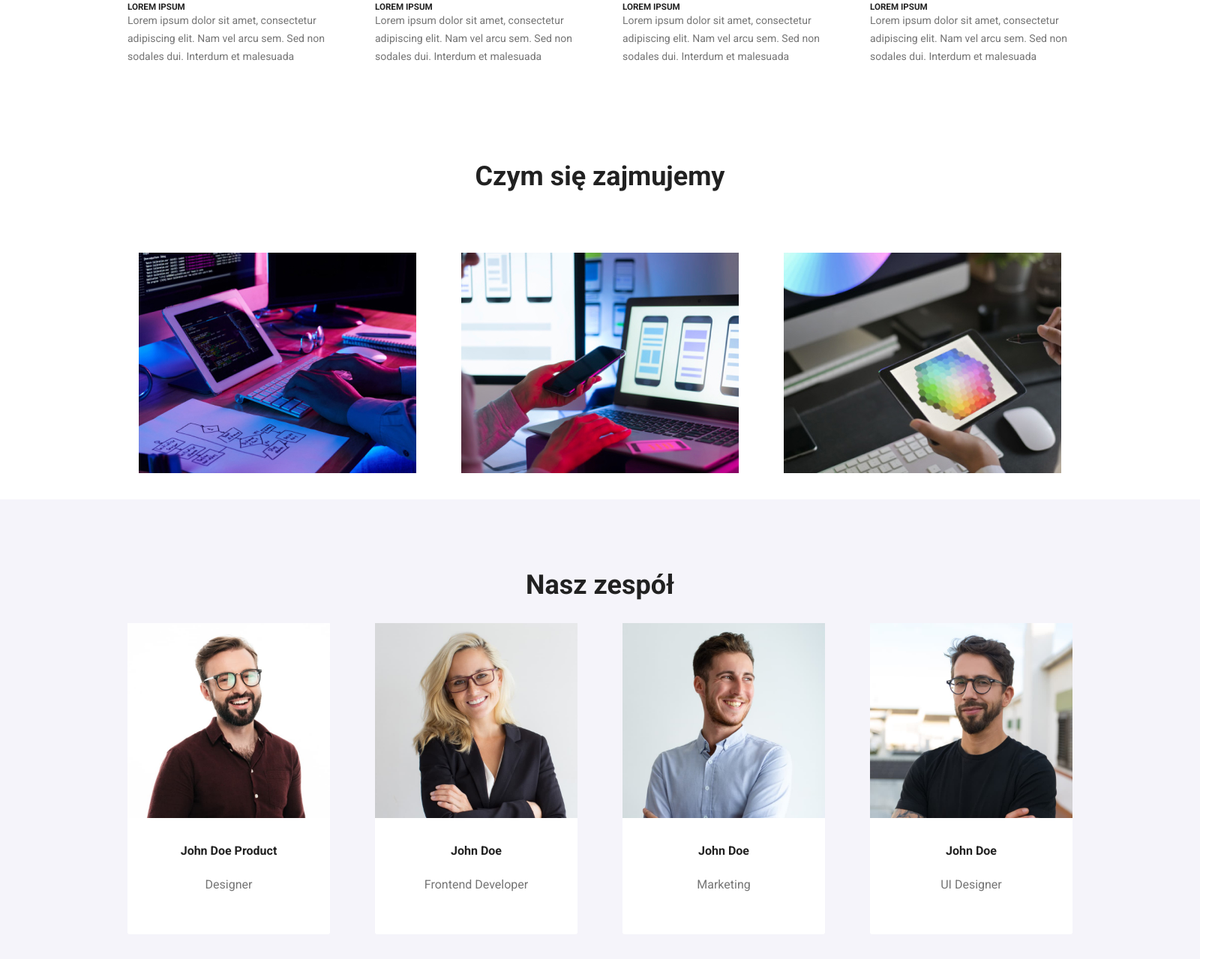
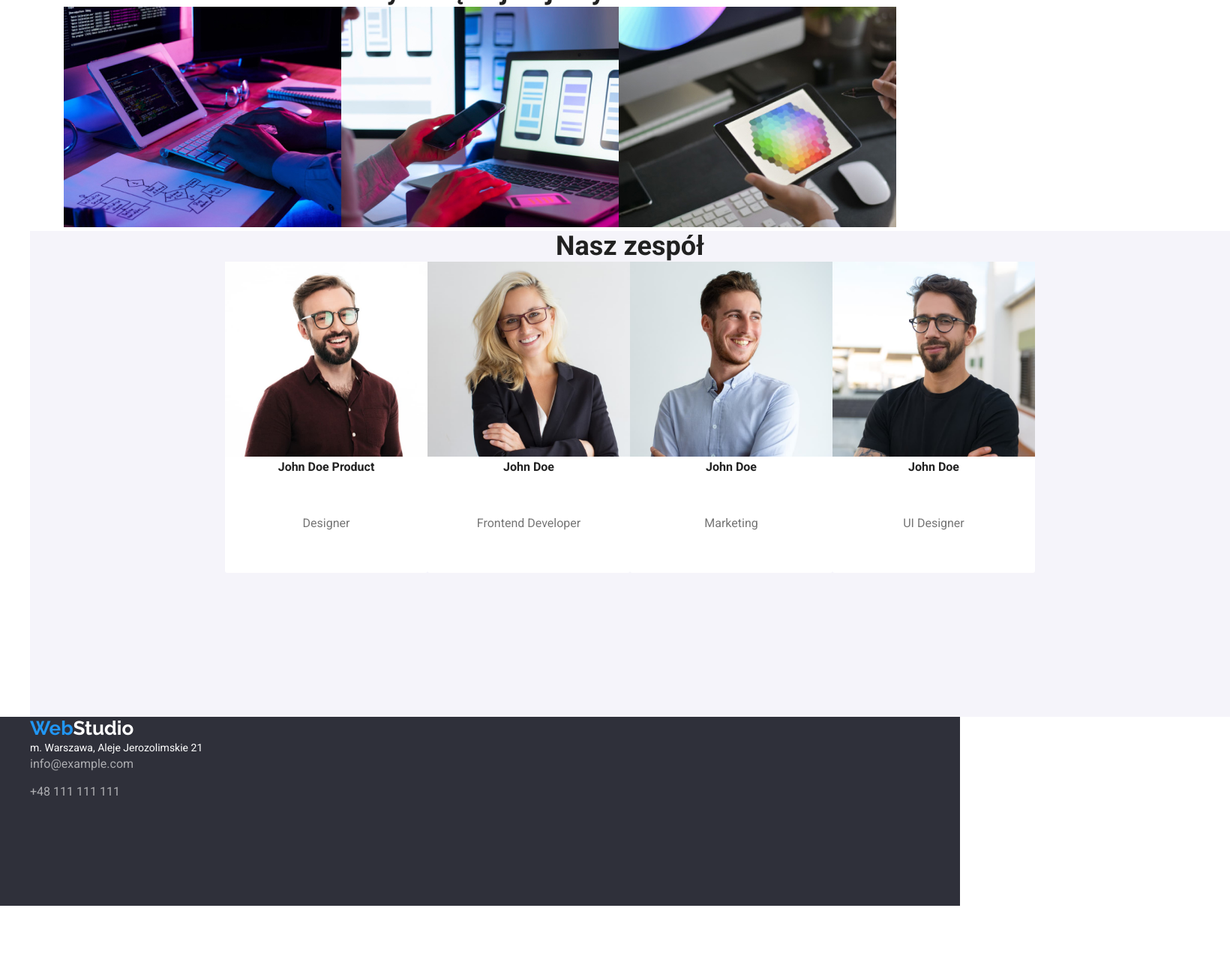
Before and after one commit to krupek12/goit-markup-hw-03, a plain HTML site: page index.html in a window 1280 px wide. Shown: the part 801-2080 px from the top of the page at 75% size, 1640 px wide, since content can reach past the window. After the commit the page ends 2009 px from the top, so only its background shows below. Drawn offline with Linux system fonts and the light colour scheme.

Commit message:
poprawka nr1

```diff
--- a/css/style.css
+++ b/css/style.css
@@ -137,12 +137,11 @@ h2 {
   font-weight: 700px;
   line-height: 1.16;
   text-align: center;
-  padding-top: 94px;
 }
 .image-list {
   list-style-type: none;
   display: flex;
-  padding-top: 50px;
+
   justify-content: center;
 }
 .second-block {
@@ -186,8 +185,6 @@ address {
   list-style-type: none;
   display: flex;
   justify-content: center;
-  padding-top: 94px;
-  padding-bottom: 56px;
 }
 
 .button-box1,
@@ -242,7 +239,7 @@ address {
   line-height: 1.8;
 }
 .container {
-  width: 1600px;
+  width: 1200px;
   margin: auto;
 }
 .page-menu {
@@ -254,19 +251,15 @@ address {
 }
 .logo {
   display: flex;
-  padding-left: 215px;
 }
 .menu-link {
   display: flex;
-  padding-left: 93px;
 }
 .menu-link .link {
   display: block;
-  padding: 46px;
 }
 .contact .link {
   display: block;
-  padding: 50px;
 }
 .headline-text {
   display: flex;
@@ -279,7 +272,7 @@ address {
 }
 .description-list {
   display: flex;
-  padding-top: 94px;
+
   flex-wrap: wrap;
   justify-content: center;
 }
@@ -288,15 +281,7 @@ p {
   width: 270px;
   height: 75px;
 }
-.item {
-  padding: 30px;
-}
-.image-item {
-  padding: 30px;
-}
-.image-item-2 {
-  padding: 30px;
-}
+
 .card {
   background-color: var(--text-color-2);
   border-radius: 1px 1px 3px 3px;
@@ -306,8 +291,6 @@ p {
 .name {
   display: flex;
   justify-content: center;
-  padding-top: 30px;
-  padding-bottom: 10px;
 }
 .name-description {
   justify-content: center;
@@ -316,16 +299,7 @@ p {
   align-items: center;
   height: 252px;
 }
-.logo-footer {
-  padding-top: 60px;
-  padding-left: 215px;
-  padding-bottom: 20px;
-}
-.contact-footer,
-address {
-  padding: 9px;
-  padding-left: 215px;
-}
+
 .button-item {
   padding: 8px;
 }
--- a/index.html
+++ b/index.html
@@ -23,8 +23,8 @@
     />
   </head>
   <body>
+    <header class="page-menu">
       <div class="container">
-      <header class="page-menu">
         <h3 class="logo">
           <a class="main-link" href="index.html"
             ><span class="logo-color">Web</span
@@ -58,10 +58,11 @@
             >
           </li>
         </ul>
+      </div>
     </header>
-    </div>
+
+    <main>
       <div class="container">
-      <main>
         <div class="main-block">
           <div class="headline-text">
             <h1>EFEKTYWNE ROZWIĄZANIA DLA WASZEGO BIZNESU</h1>
@@ -204,10 +205,11 @@
             </li>
           </ul>
         </div>
+      </div>
     </main>
-    </div>
+
+    <footer class="footer-block">
       <div class="container">
-      <footer class="footer-block">
         <h3 class="logo-footer">
           <a class="main-link" href="index.html"
             ><span class="logo-color">Web</span
@@ -229,7 +231,7 @@
             >
           </li>
         </ul>
+      </div>
     </footer>
-    </div>
   </body>
 </html>
```
Also changed, not shown: portfolio.html (+10 -8 lines). Lines whose indentation alone changed are shown as unchanged.
